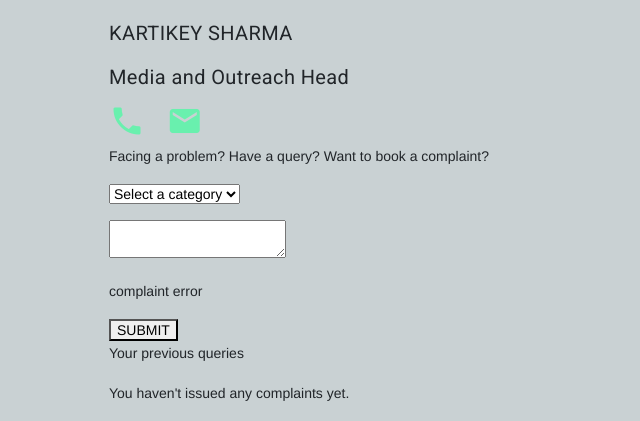
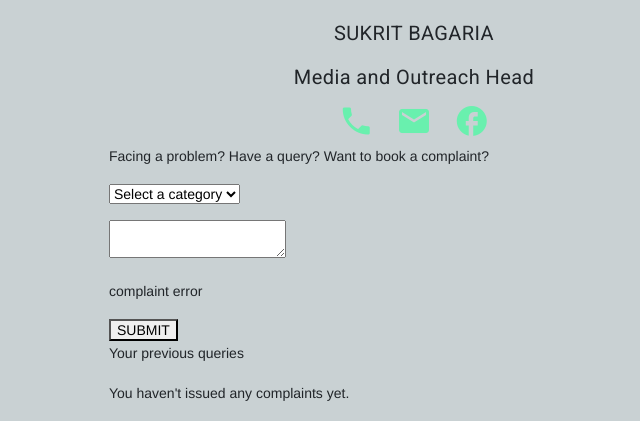
Before and after one commit to pranavg000/alcherweb, a Django app: template ca/templates/ca/contacts.html in a window 1280 px wide. Shown: the part 1139-1560 px from the top of the page, without its empty margins (226-866 px from the left). Run offline with Django 3.2, Linux system fonts and the light colour scheme; the template is opened without the code that fills it, so the values that code supplies are empty; parts of the project's set-up code (start-up, migrations or seed data) failed here and were passed over; some libraries are stand-ins or nearby versions.

Commit message:
Added icons for actions

```diff
--- a/ca/templates/ca/contacts.html
+++ b/ca/templates/ca/contacts.html
@@ -20,45 +20,47 @@
 					<div class="contact_heads">
 <p class='pr_branding mb-4' style="font-size: 2rem; text-decoration: underline;">CONTACTS</p>
 
+<center>
+						<div class="contact_heads_details contact_heads_1">
+						<img src="{%static 'ca/images/Praveensai Teella.png' %}" style="width: 10rem; height: 10rem; border-radius: 5rem;" />
 
-						<div class="contact_heads_details contact_heads_1">
-						<img src="{%static 'ca/images/IMG_20190610_182208-01 - INDIRA Sharma.png' %}" style="width: 10rem; height: 10rem; border-radius: 5rem;" />
-
-							<h5>SHASHANK SHARMA</h5>
+							<h5>PRAVEEN SAI</h5>
 						<h5>Public Relations head</h5>
-						<a href="tel:+91-8949526567"><i class="material-icons" style="font-size: 36px;">phone</i></a>
+						<a href="tel:+91-6303936832"><i class="material-icons" style="font-size: 36px;">phone</i></a>
 						&emsp;
-						<a href="mailto:shashank.sharma@alcheringa.in" target='blank'><i class="material-icons" style="font-size: 36px">mail</i></a>
+						<a href="mailto:praveen@alcheringa.in" target='blank'><i class="material-icons" style="font-size: 36px">mail</i></a>
 						&emsp;
-						<a href="https://www.facebook.com/profile.php?id=100004143670834" target='blank'><i class="facebook f icon" style="font-size: 25px"></i></a>
+						<a href="https://www.facebook.com/praveensai.teella/" target='blank'><i class="material-icons" style="font-size: 36px;">facebook</i></a>
 
 						</div>
+					<!-- </center>
 
+					<center> -->
+						<div class="contact_heads_details contact_heads_2">
+                            <img src="{%static 'ca/images/Nivedit Ukey.png' %}" style="width: 10rem; height: 10rem; border-radius: 5rem;">
 
+							<h5>NIVEDIT UKEY</h5>
+						<h5>Public Relations Head</h5>
+						<a href="tel:+91-9370432794"><i class="material-icons" style="font-size: 36px">phone</i></a>
+						&emsp;
+						<a href="mailto:nivedit@alcheringa.in" target='blank'><i class="material-icons" style="font-size: 36px">mail</i></a>
+						&emsp;
+						<a href="https://www.facebook.com/nivedit.ukey.9" target='blank'><<i class="material-icons" style="font-size: 36px;">facebook</i></a>
+						</div>
+					<!-- </center>
+<center> -->
+						<div class="contact_heads_details contact_heads_3">
+                            <img src="{%static 'ca/images/Sukrit Bagaria.png' %}" style="width: 10rem; height: 10rem; border-radius: 5rem;">
 
-						<div class="contact_heads_details contact_heads_2">
-                            <img src="{%static 'ca/images/hemant_y - Hemant Yadav.png' %}" style="width: 10rem; height: 10rem; border-radius: 5rem;">
-
-							<h5>HEMANT YADAV</h5>
-						<h5>Public Relations Head</h5>
-						<a href="tel:+91-7663929177"><i class="material-icons" style="font-size: 36px">phone</i></a>
+						<h5>SUKRIT BAGARIA</h5>
+						<h5>Media and Outreach Head</h5>
+						<a href="tel:+91-7470574249" ><i class="material-icons" style="font-size: 36px">phone</i></a>
 						&emsp;
-						<a href="mailto:hemant@alcheringa.in" target='blank'><i class="material-icons" style="font-size: 36px">mail</i></a>
+						<a href="mailto:ksukrit@alcheringa.in" target='blank'><i class="material-icons" style="font-size: 36px">mail</i></a>
 						&emsp;
-						<a href="https://www.facebook.com/profile.php?id=100014056477606" target='blank'><i class="facebook f icon" style="font-size: 25px"></i></a>
+						<a href="https://facebook.com/profile.php?id=100029945889970" target='blank'><i class="material-icons" style="font-size: 36px;">facebook</i></a>
 						</div>
-
-						<div class="contact_heads_details contact_heads_3">
-                            <img src="{%static 'ca/images/DP - Kartikey Sharma.png' %}" style="width: 10rem; height: 10rem; border-radius: 5rem;">
-
-						<h5>KARTIKEY SHARMA</h5>
-						<h5>Media and Outreach Head</h5>
-						<a href="tel:+91-7578062409" ><i class="material-icons" style="font-size: 36px">phone</i></a>
-						&emsp;
-						<a href="mailto:kartikey@alcheringa.in" target='blank'><i class="material-icons" style="font-size: 36px">mail</i></a>
-						&emsp;
-						<a href="https://www.facebook.com/kartikey.sharma.7165" target='blank'><i class="facebook f icon" style="font-size: 25px"></i></a>
-						</div>
+					</center>
 
 					</div>
 
@@ -117,10 +119,10 @@
 							<div class='complaint'>
 								<div class='complaint_stat'>
 									{% if query.complaint_stat %}
-									<i class='checkmark icon solved'></i>
+									<i class="material-icons" style="font-size: 20px; color: green;">done</i>
 									<p>Solved</p>
 									{% else %}
-									<i class='warning icon pending'></i>
+									<i class="material-icons" style="font-size: 20px; color: red;">history</i>
 									<p>Pending</p>
 									{% endif %}
 									</div>
--- a/ca/templates/ca/pending.html
+++ b/ca/templates/ca/pending.html
@@ -15,7 +15,7 @@
 					<p>Your profile has been sent for verification. Please sit back and relax while we go through your application.</p>
 					<p>You will be notified via mail as and when your application is approved.</p>
 					<br>
-					<p>Click Here to visit our <a href='http://ca.alcheringa.in/'>Campus Ambassador Website</a>.</p>
+					<!-- <p>Click Here to visit our <a href='http://ca.alcheringa.in/'>Campus Ambassador Website</a>.</p> -->
 
 				</div>
 
--- a/ca/templates/ca/poc.html
+++ b/ca/templates/ca/poc.html
@@ -107,7 +107,7 @@
 						<div class="poc_fb">
 
 							<div class="mdl-textfield mdl-js-textfield mdl-textfield--floating-label">
-								<input class="mdl-textfield__input" type="url" id="fb" name="fb">
+								<input class="mdl-textfield__input" type="url" id="fb" name="fburl">
 								<label class="mdl-textfield__label" for="fb">Facebook Profile</label>
 								<span class="mdl-textfield__error">Please enter a valid profile URL with http://</span>
 							</div>
```
Also changed, not shown: ca/templates/ca/questionnare.html (+63 -57 lines).
